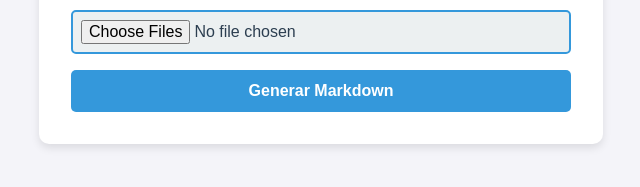
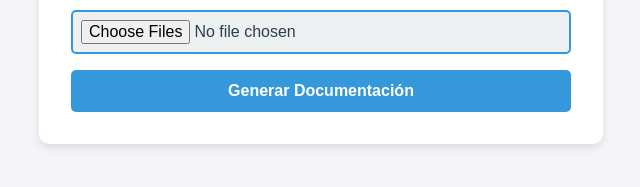
Before and after one commit to valdidev/docsmd, a plain HTML site: page index.html in a window 1280 px wide. Shown: the part 397-584 px from the top of the page, 319-959 px from the left. Drawn offline with Linux system fonts and the light colour scheme.

Commit message:
cambio titulo boton

```diff
--- a/index.html
+++ b/index.html
@@ -116,7 +116,7 @@
           directory
           multiple
         />
-        <button type="submit">Generar Markdown</button>
+        <button type="submit">Generar Documentación</button>
       </form>
     </div>
   </body>
```
